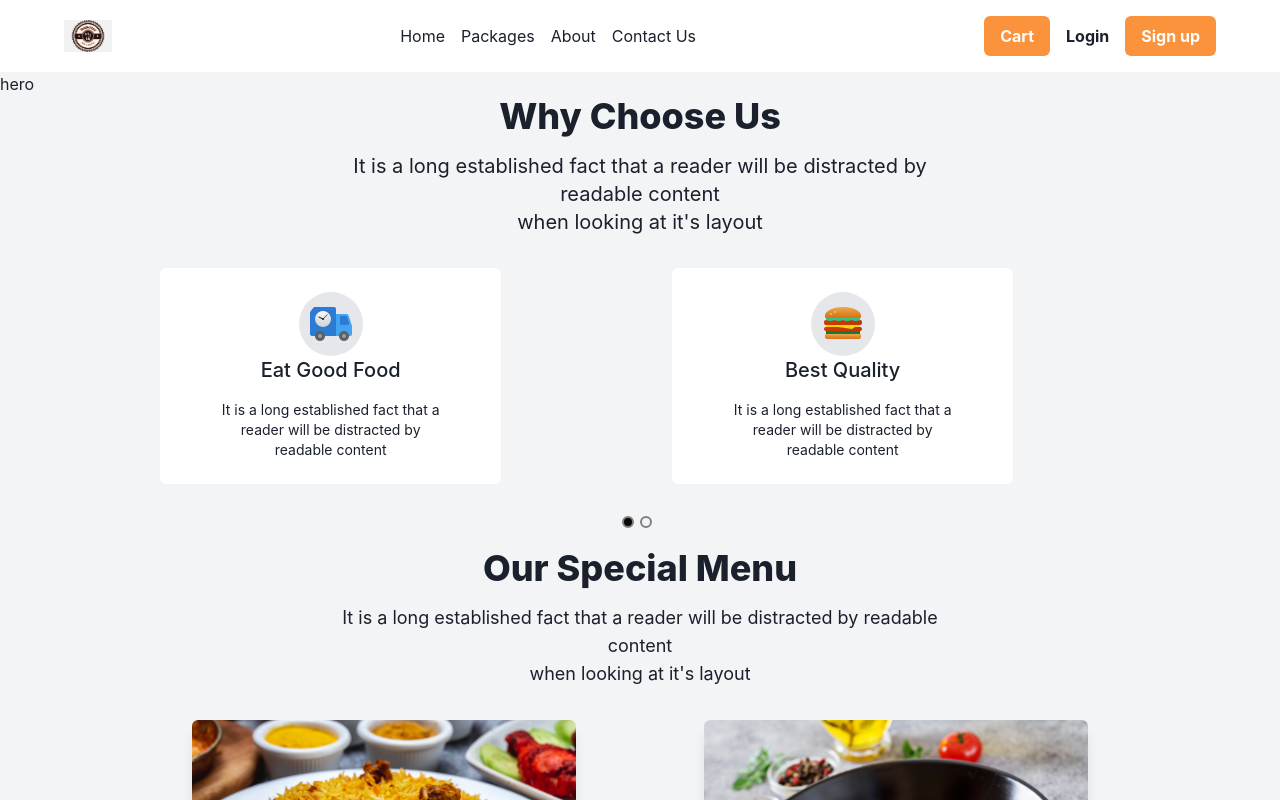
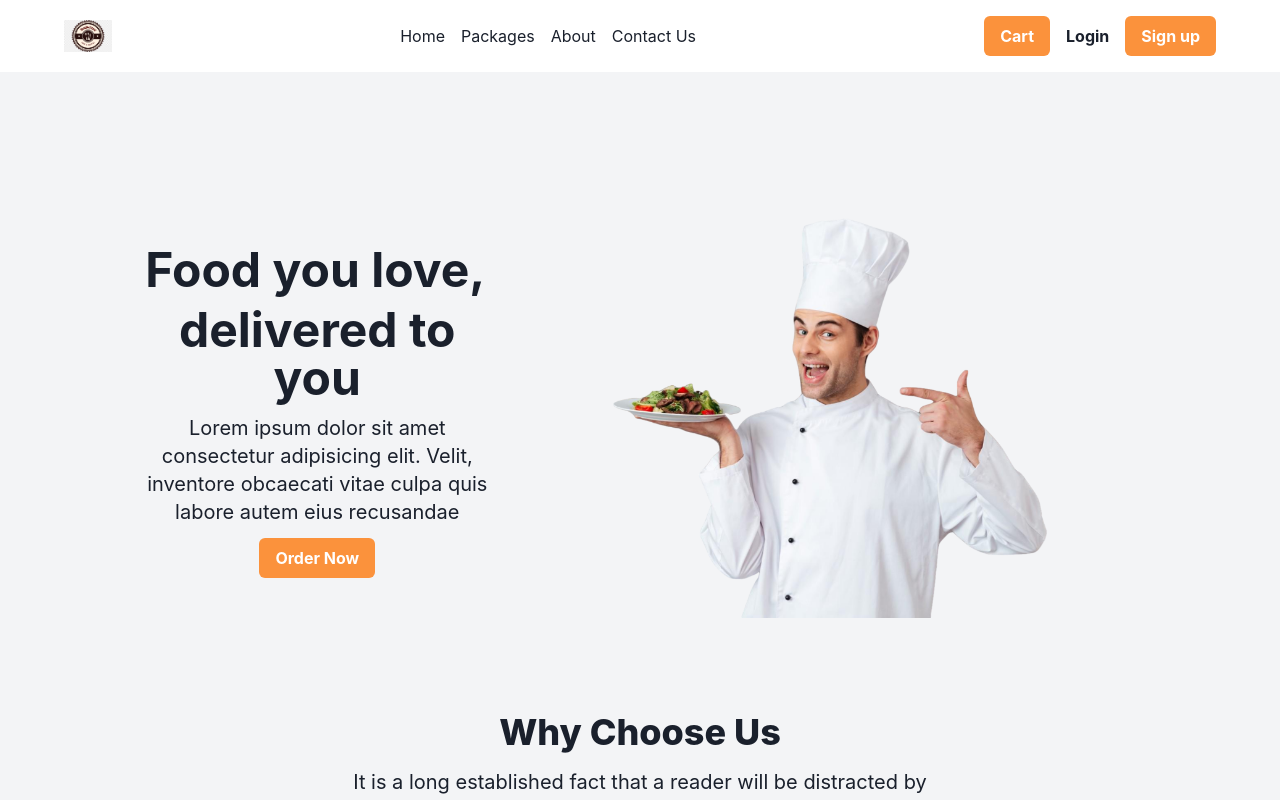
Before and after one commit to Arayanmemon/Foodo, a React (Vite) app in the folder Foodo-Frontend/: page / in a window 1280 px wide. Shown: the top 800 px of the page. Built offline with nearby package versions, Linux system fonts and the light colour scheme.

Commit message:
added hero section

```diff
--- a/Foodo-Frontend/src/sections/Hero.jsx
+++ b/Foodo-Frontend/src/sections/Hero.jsx
@@ -1,10 +1,26 @@
 import React from 'react'
 import { useCartContext } from '../contexts/CartContext'
+import chef1 from '../assets/images/chef1.png'
 export default function Hero() {
   const {cartItems , addItem} = useCartContext()
   return (
     <div>
-      hero <br />
+      <div className='flex mx-auto justify-between items-center pt-10 h-[80vh]'>
+        <div className="text-center pl-32 space-y-3 space-x-1 py-20">
+          <h1 className='text-5xl font-bold'>Food you love,</h1>
+          <h1 className='text-5xl font-bold'>delivered to you</h1>
+          <p className='text-xl'>Lorem ipsum dolor sit amet consectetur adipisicing elit. Velit, inventore obcaecati vitae culpa quis labore autem eius recusandae</p>
+          <button className='bg-orange-400 hover:bg-orange-500 font-bold text-[1rem] text-white rounded-md px-4 py-2'>Order Now</button>
+        </div>
+        <div className="pr-40">
+          <img src={chef1} alt="chef chachu" className='' />
+        </div>
+      </div>
+
+
+
+
+
       {cartItems.map((i) => {return i.id})}
     </div>
   )
```
